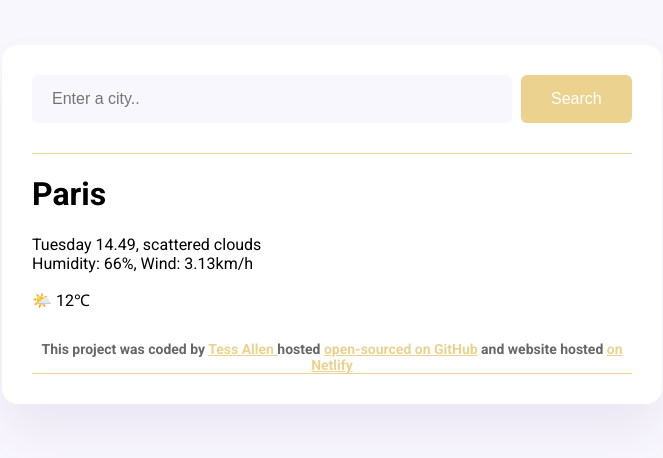
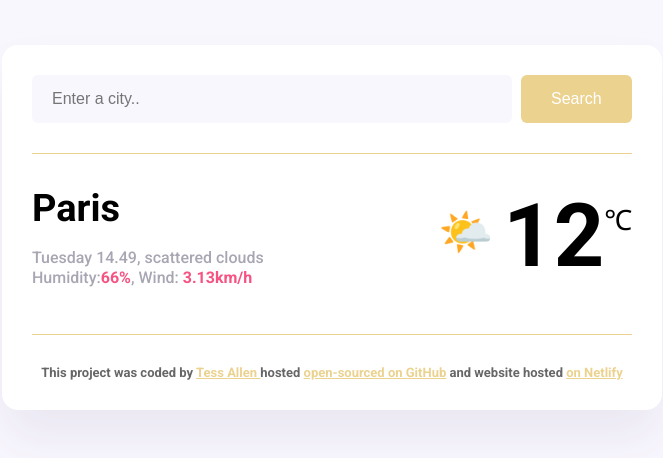
Before and after one commit to tessallen-cmd/-my---weather-forecast-app, a plain HTML site: page index.html in a window 1280 px wide. Shown: the whole page, without its empty margins (308-971 px from the left). Drawn offline with Linux system fonts and the light colour scheme; a web font is replaced by a local one.

Commit message:
added css update html

```diff
--- a/index.html
+++ b/index.html
@@ -34,15 +34,21 @@ Roboto+Serif:ital,opsz,wght@0,8..144,100..900;1,8..144,100..900&family=Roboto:it
         </form>
       </header>
       <main>
-        <div>
-          <h1>Paris</h1>
-          <p>
-            Tuesday 14.49, scattered clouds
-            <br />
-            Humidity: 66%, Wind: 3.13km/h
-          </p>
+        <div class="weather-app-data">
+          <div>
+            <h1 class="weather-app-city">Paris</h1>
+            <p class="weather-app-details">
+              Tuesday 14.49, scattered clouds
+              <br />
+              Humidity:<strong>66%</strong>, Wind: <strong> 3.13km/h </strong>
+            </p>
+          </div>
+          <div class="weather-app-temperature-container">
+            <div class="weather-app-icon">🌤️</div>
+            <div class="weather-app-temperature">12</div>
+            <div class="weather-app-unit">℃</div>
+          </div>
         </div>
-        <div>🌤️ 12℃</div>
       </main>
 
       <footer>
--- a/src/style.css
+++ b/src/style.css
@@ -5,6 +5,7 @@ body {
 a {
   color: rgb(236, 210, 143);
 }
+
 .weather-app {
   background: white;
   max-width: 600px;
@@ -35,11 +36,51 @@ header {
   border-radius: 6px;
   color: white;
 }
+main {
+  padding: 30px 0;
+}
+
+.weather-app-data {
+  display: flex;
+  justify-content: space-between;
+}
+.weather-app-city {
+  margin: 0;
+  font-size: 38px;
+  line-height: 48px;
+}
+.weather-app-details {
+  font-size: 16px;
+  line-height: 20px;
+  color: rgba(39, 33, 66, 0.4);
+  font-weight: 500;
+}
+.weather-app-details strong {
+  color: #f65282;
+}
+.weather-app-temperature-container {
+  display: flex;
+}
+.weather-app-icon {
+  font-size: 44px;
+  margin-top: 22px;
+}
+
+.weather-app-temperature {
+  font-size: 88px;
+  font-weight: bold;
+  margin-left: 10px;
+}
+.weather-app-unit {
+  margin-top: 16px;
+  font-size: 28px;
+}
+
 footer {
-  border-bottom: 1px solid rgb(236, 210, 143);
+  border-top: 1px solid rgb(236, 210, 143);
   padding: 30px 0 0 0;
   text-align: center;
-  font-size: 14px;
+  font-size: 13px;
   font-weight: bold;
   color: rgba(0, 0, 0, 0.6);
 }
```
